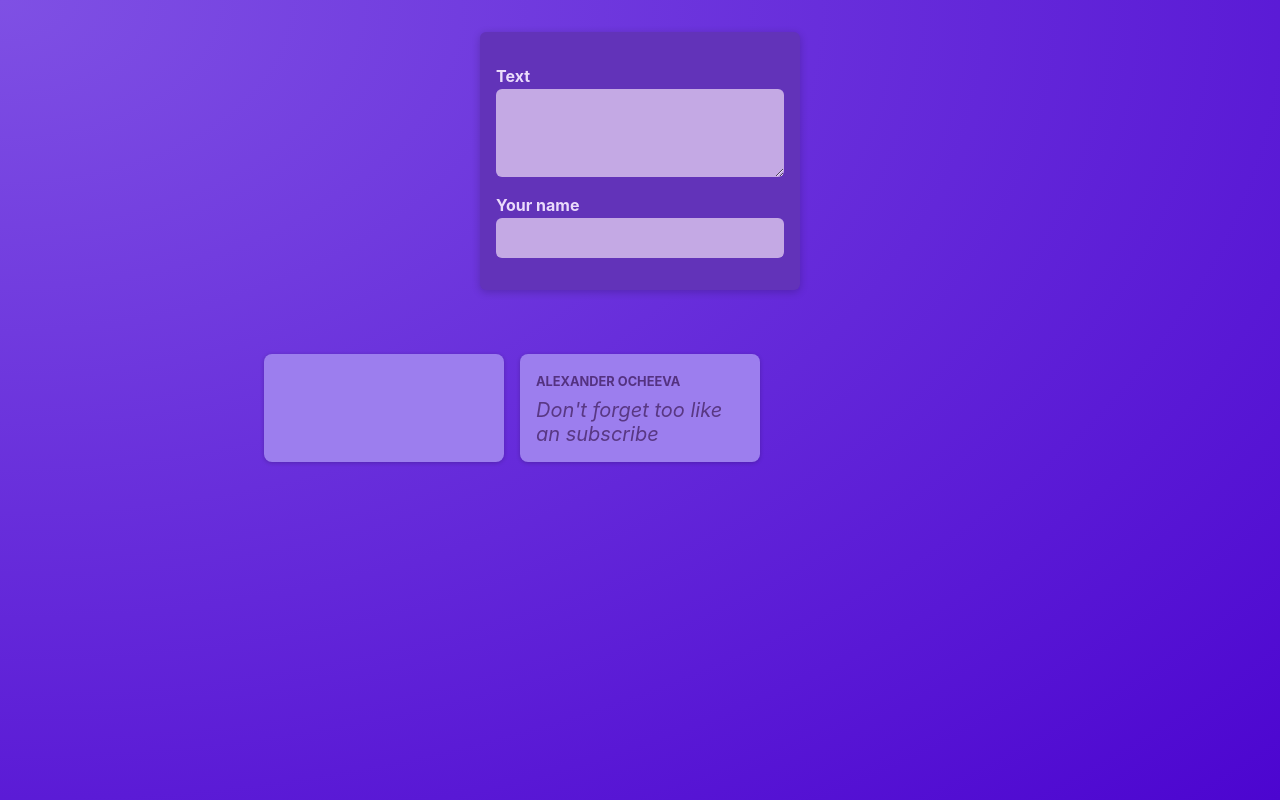
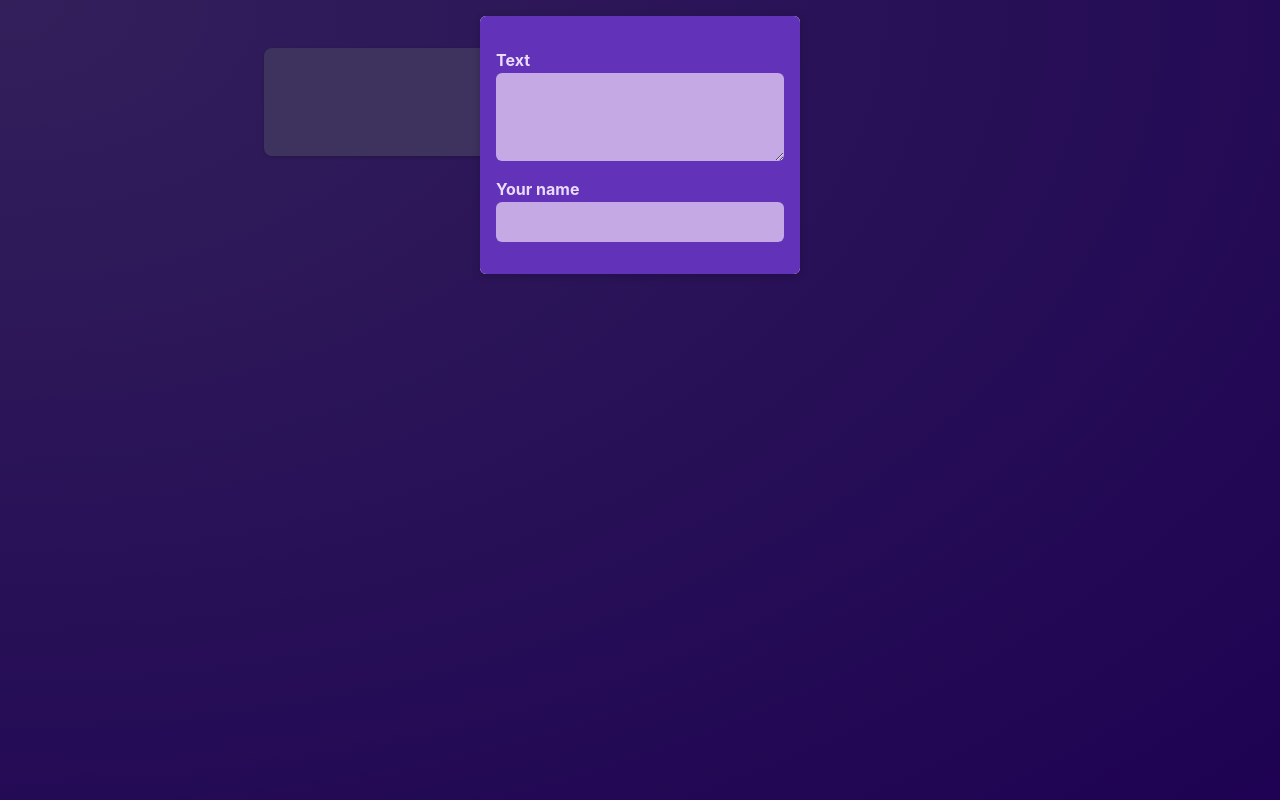
Before and after one commit to StreetwiseGamgee/bit-fs-dev-train, a React (Vite) app in the folder code-alongs/nextjs_react/react-crash-course/: page / in a window 1280 px wide. Built offline with nearby package versions, Linux system fonts and the light colour scheme.

Commit message:
Implemented Modal Overlay
Refactored Post.jsx to use Obj. Destructuring. Adjusted PostList.jsx to accomodate implemented Modal.

```diff
--- /dev/null
+++ b/code-alongs/nextjs_react/react-crash-course/src/components/Modal.jsx
@@ -0,0 +1,23 @@
+import classes from './Modal.module.css';
+
+/* function Modal(props) {
+    return (
+        <>
+            <div className={classes.backdrop}/>
+            <dialog className={classes.modal}>{props.children}</dialog>
+        </>
+    );
+} */
+
+function Modal({ children }) { // Instead of using "props." we can use obj. destructuring
+    return (
+        <>
+            <div className={classes.backdrop}/>
+            <dialog open className={classes.modal}>
+                {children}
+            </dialog>
+        </>
+    );
+}
+
+export default Modal;
--- /dev/null
+++ b/code-alongs/nextjs_react/react-crash-course/src/components/Modal.module.css
@@ -0,0 +1,18 @@
+.backdrop {
+  position: fixed;
+  top: 0;
+  left: 0;
+  width: 100%;
+  height: 100vh;
+  background-color: rgba(0, 0, 0, 0.6);
+  z-index: 1;
+}
+
+.modal {
+  border: none;
+  border-radius: 6px;
+  box-shadow: 0 2px 8px rgba(0, 0, 0, 0.2);
+  padding: 0;
+  overflow: hidden;
+  z-index: 1;
+}
--- a/code-alongs/nextjs_react/react-crash-course/src/components/NewPost.module.css
+++ b/code-alongs/nextjs_react/react-crash-course/src/components/NewPost.module.css
@@ -2,9 +2,6 @@
   background-color: #6233b9;
   padding: 1rem;
   width: 20rem;
-  margin: 2rem auto;
-  border-radius: 6px;
-  box-shadow: 0 2px 8px rgba(0, 0, 0, 0.2);
 }
 
 .form label {
--- a/code-alongs/nextjs_react/react-crash-course/src/components/Post.jsx
+++ b/code-alongs/nextjs_react/react-crash-course/src/components/Post.jsx
@@ -1,10 +1,10 @@
 import classes from './Post.module.css'; // Remember to place it in the right directory -_-
 
-function Post(props) {
+function Post({author, body}) {
     return (
         <li className={classes.post}>
-            <p className={classes.author}>{props.author}</p>
-            <p className={classes.text}>{props.body}</p>
+            <p className={classes.author}>{author}</p>
+            <p className={classes.text}>{body}</p>
         </li>
     );
 }
--- a/code-alongs/nextjs_react/react-crash-course/src/components/PostsList.jsx
+++ b/code-alongs/nextjs_react/react-crash-course/src/components/PostsList.jsx
@@ -1,6 +1,7 @@
 import {useState} from 'react';
 import Post from './Post';
 import NewPost from './NewPost';
+import Modal from './Modal';
 import classes from './PostsList.module.css';
 
 function PostsList() {
@@ -17,7 +18,11 @@
 
     return (
         <> {/*Empty element acting as wrapper for sibling elements as they cannot be stored in root. */}
-            <NewPost onBodyChange={bodyChangeHandler} onAuthorChange={authorChangeHandler}/>
+            <Modal>
+                <NewPost onBodyChange={bodyChangeHandler}
+                     onAuthorChange={authorChangeHandler}
+                />
+            </Modal>
             <ul className={classes.posts}>
                 <Post author={enteredAuthor} body={enteredBody}/>
                 <Post author="Alexander Ocheeva" body="Don't forget too like an subscribe"/>
```
